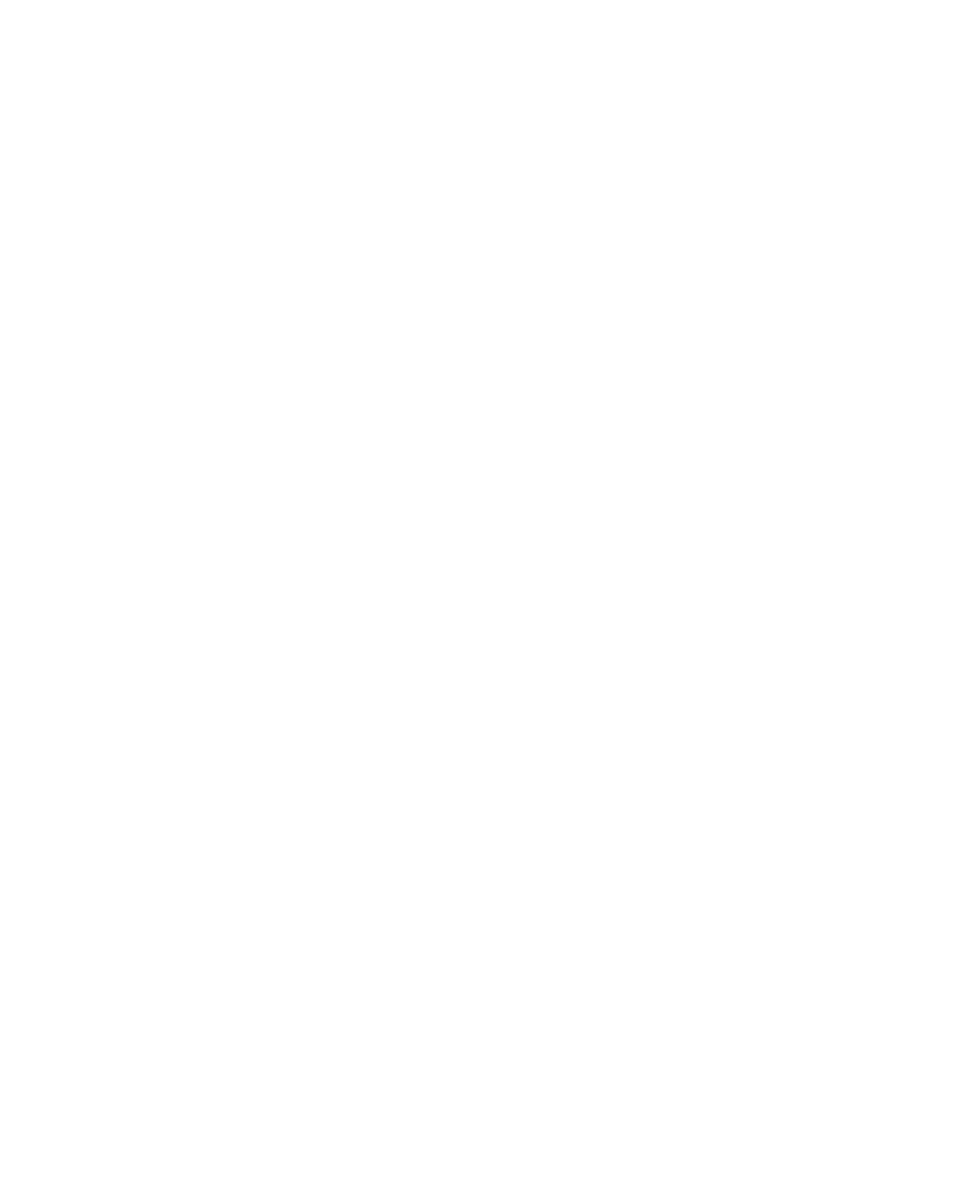
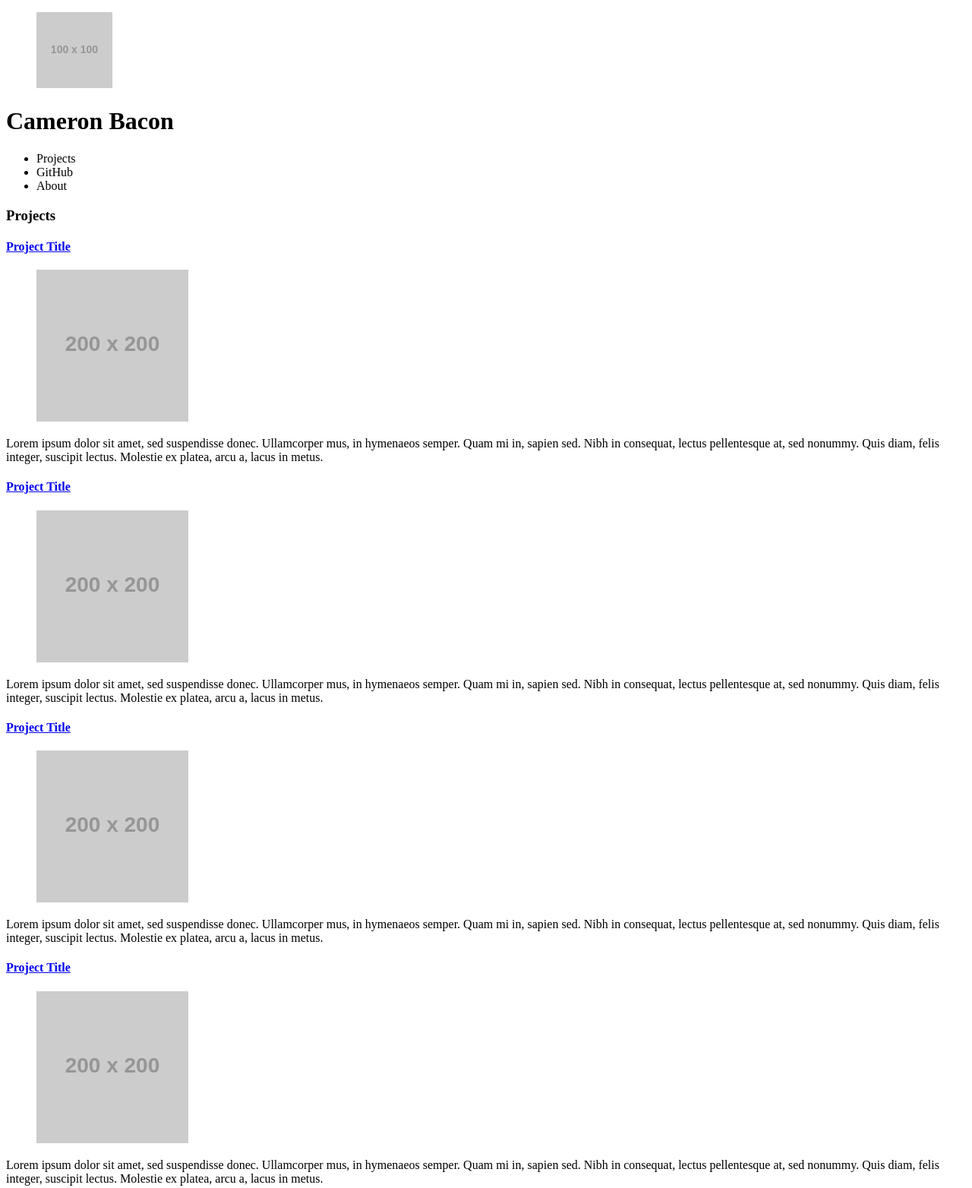
Before and after one commit to cameronmbacon/portfolio, a plain HTML site: page index.html in a window 1280 px wide. Shown: the whole page at 76% size. Before the commit the page ends 800 px from the top, so only its background shows below. Drawn offline with Linux system fonts and the light colour scheme; placeholder pictures from the web are drawn by us.

Commit message:
created style and script files; added basic layout to index.html

```diff
--- a/index.html
+++ b/index.html
@@ -5,6 +5,53 @@
     <title>Cameron's Portfolio</title>
   </head>
   <body>
-
+    <header>
+      <hgroup>
+        <figure>
+          <img src="http://placehold.it/100" alt="">
+        </figure>
+        <h1>Cameron Bacon</h1>
+      </hgroup>
+    </header>
+    <nav>
+      <ul>
+        <li>Projects</li>
+        <li>GitHub</li>
+        <li>About</li>
+      </ul>
+    </nav>
+    <main>
+      <h3>Projects</h3>
+      <section>
+        <article>
+          <h4><a href="#">Project Title</a></h4>
+          <figure>
+            <img src="http://placehold.it/200" alt="">
+          </figure>
+          <p>Lorem ipsum dolor sit amet, sed suspendisse donec. Ullamcorper mus, in hymenaeos semper. Quam mi in, sapien sed. Nibh in consequat, lectus pellentesque at, sed nonummy. Quis diam, felis integer, suscipit lectus. Molestie ex platea, arcu a, lacus in metus.</p>
+        </article>
+        <article>
+          <h4><a href="#">Project Title</a></h4>
+          <figure>
+            <img src="http://placehold.it/200" alt="">
+          </figure>
+          <p>Lorem ipsum dolor sit amet, sed suspendisse donec. Ullamcorper mus, in hymenaeos semper. Quam mi in, sapien sed. Nibh in consequat, lectus pellentesque at, sed nonummy. Quis diam, felis integer, suscipit lectus. Molestie ex platea, arcu a, lacus in metus.</p>
+        </article>
+        <article>
+          <h4><a href="#">Project Title</a></h4>
+          <figure>
+            <img src="http://placehold.it/200" alt="">
+          </figure>
+          <p>Lorem ipsum dolor sit amet, sed suspendisse donec. Ullamcorper mus, in hymenaeos semper. Quam mi in, sapien sed. Nibh in consequat, lectus pellentesque at, sed nonummy. Quis diam, felis integer, suscipit lectus. Molestie ex platea, arcu a, lacus in metus.</p>
+        </article>
+        <article>
+          <h4><a href="#">Project Title</a></h4>
+          <figure>
+            <img src="http://placehold.it/200" alt="">
+          </figure>
+          <p>Lorem ipsum dolor sit amet, sed suspendisse donec. Ullamcorper mus, in hymenaeos semper. Quam mi in, sapien sed. Nibh in consequat, lectus pellentesque at, sed nonummy. Quis diam, felis integer, suscipit lectus. Molestie ex platea, arcu a, lacus in metus.</p>
+        </article>
+      </section>
+    </main>
   </body>
 </html>
```
Also changed, not shown: scripts/app.js (added), scripts/projects.js (added), styles/base.css (added), styles/icons.css (added), styles/layout.css (added), styles/modules.css (added).
